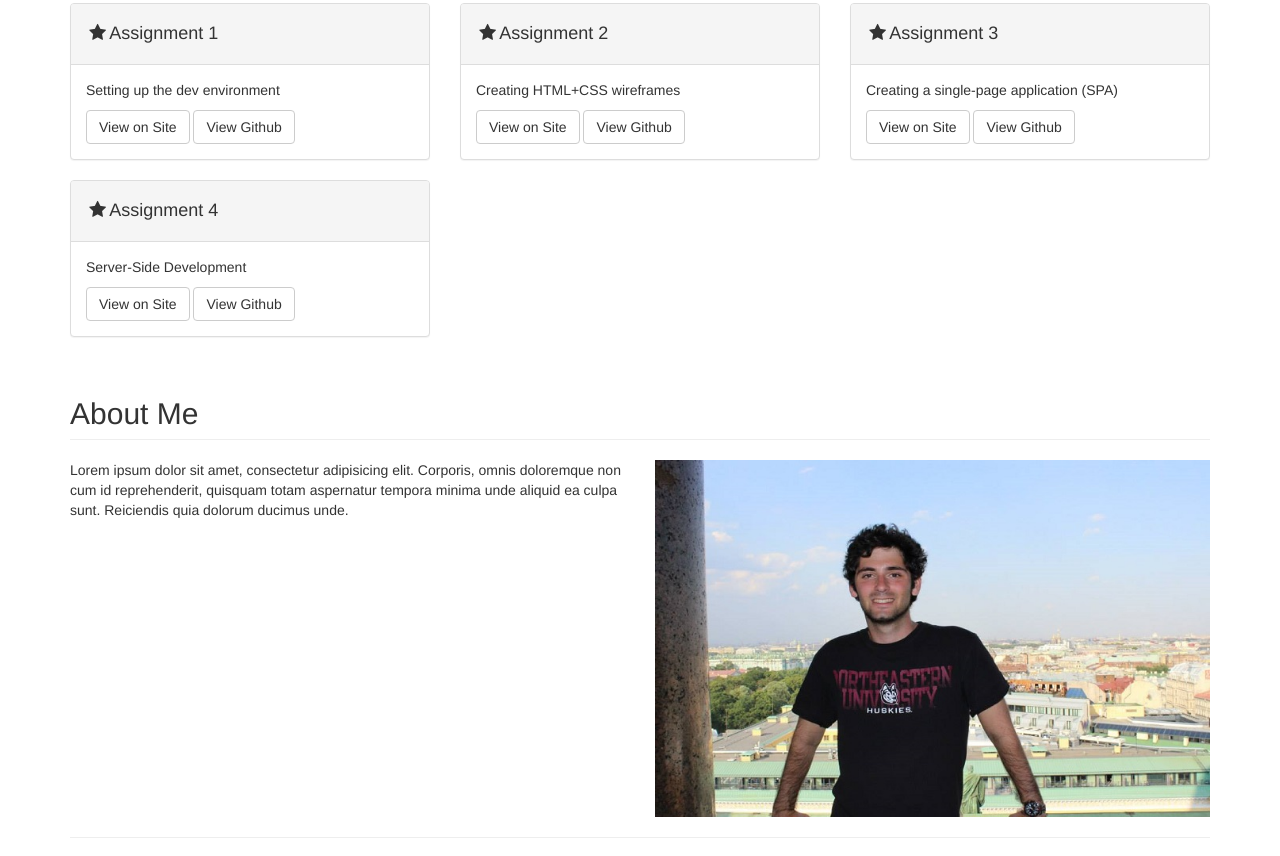
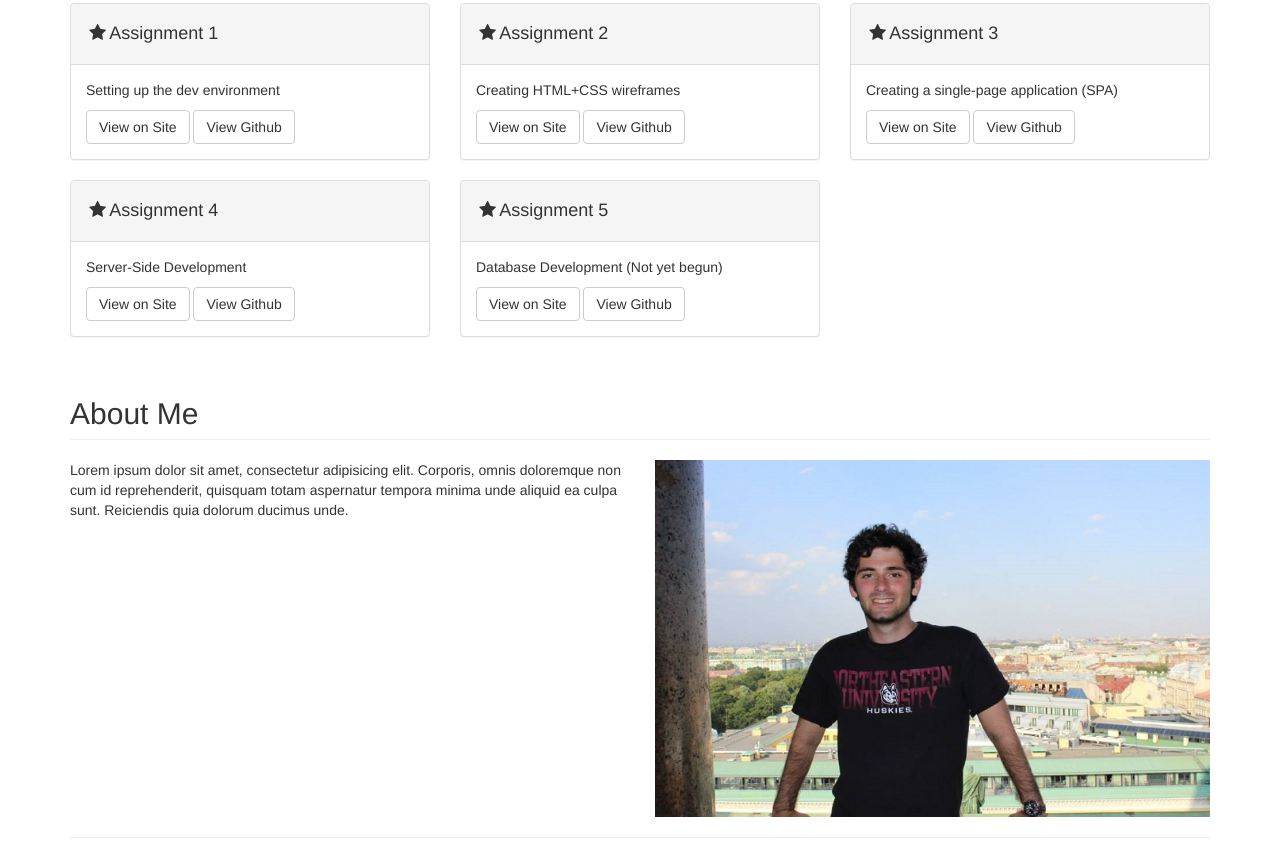
Before and after one commit to aolgin/olgin-adam-webdev, a website: page public/index.html in a window 1280 px wide. Shown: the part 811-1667 px from the top of the page. Drawn offline with nearby package versions, Linux system fonts and the light colour scheme.

Commit message:
Added favicon support and a few new node modules

```diff
--- a/package.json
+++ b/package.json
@@ -16,6 +16,7 @@
     "passport-google-oauth": "^1.0.0",
     "passport-local": "^1.0.0",
     "q": "^1.4.1",
+    "randomstring": "^1.1.5",
     "requirejs": "^2.3.2",
     "underscore": "^1.8.3"
   },
--- a/public/index.html
+++ b/public/index.html
@@ -6,6 +6,7 @@
     <meta name="viewport" content="width=device-width, initial-scale=1">
     <meta name="description" content="">
     <meta name="author" content="Adam Olgin">
+    <link rel="icon" type="image/png" sizes="32x32" href="img/favicon-32.png">
     <link rel="stylesheet"
           href="https://maxcdn.bootstrapcdn.com/bootstrap/3.3.7/css/bootstrap.min.css"
           integrity="sha384-BVYiiSIFeK1dGmJRAkycuHAHRg32OmUcww7on3RYdg4Va+PmSTsz/K68vbdEjh4u"
@@ -92,7 +93,7 @@
                     </div>
                     <div class="panel-body">
                         <p>Check me out on <a href="https://github.com/aolgin">Github</a>!</p>
-                        <a href="project/index.html" class="btn btn-default">Project</a>
+                        <a href="https://github.com/aolgin/my-digital-cookbook" class="btn btn-default">Project</a>
                     </div>
                 </div>
             </div>
@@ -160,6 +161,18 @@
                         <p>Server-Side Development</p>
                         <a href="../assignment/index.html#/login" class="btn btn-default">View on Site</a>
                         <a href="https://github.com/aolgin/olgin-adam-webdev/tree/assignment4" class="btn btn-default">View Github</a>
+                    </div>
+                </div>
+            </div>
+            <div class="col-md-4">
+                <div class="panel panel-default">
+                    <div class="panel-heading">
+                        <h4><i class="fa fa-fw fa-star"></i>Assignment 5</h4>
+                    </div>
+                    <div class="panel-body">
+                        <p>Database Development (Not yet begun)</p>
+                        <a href="../assignment/index.html#/login" class="btn btn-default">View on Site</a>
+                        <a href="https://github.com/aolgin/olgin-adam-webdev/tree/assignment5" class="btn btn-default">View Github</a>
                     </div>
                 </div>
             </div>
```
Also changed, not shown: public/assignment/index.html (+1 -0 lines), public/img/favicon-32.png (added).
